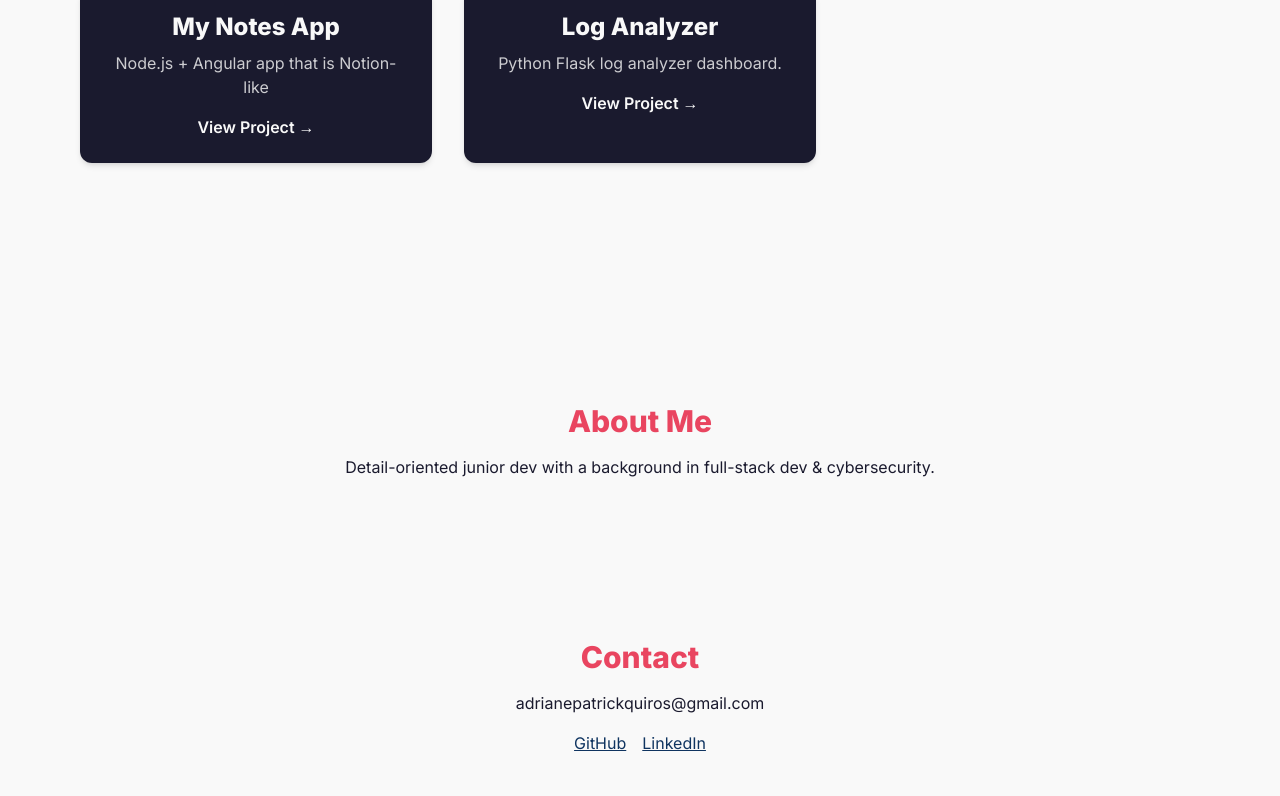
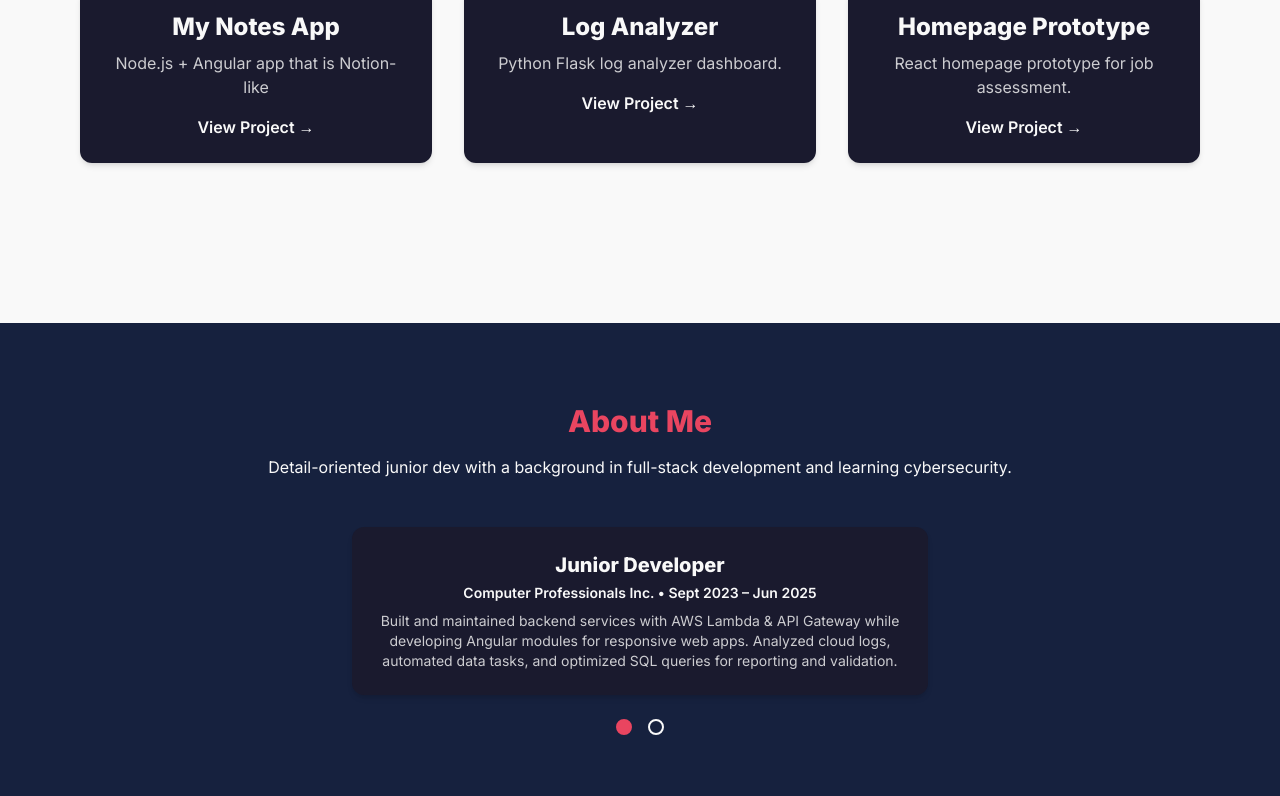
Before and after one commit to apmquiros/my-portfolio, a React (Vite) app: page / in a window 1280 px wide. Shown: the part 644-1440 px from the top of the page. Built offline with nearby package versions, Linux system fonts and the light colour scheme; the HTML template or start-up script is replaced by a standard one.

Commit message:
Added experience card and a new project

```diff
--- a/src/App.jsx
+++ b/src/App.jsx
@@ -1,6 +1,7 @@
 import React from 'react';
 import { motion } from "framer-motion";
 import DarkModeToggle from './DarkModeToggle';
+import ExperienceTimeline from './ExperienceTimeline';
 
 function App() {
 
@@ -71,7 +72,7 @@ function App() {
           >
             <motion.div
               variants={container}
-              className="grid gap-8 md:grid-cols-2 lg:grid-cols-3"
+              className="grid gap-8 md:grid-cols-2 lg:grid-cols-3  mx-auto"
             >
               {/* my-notes-app card */}
               <motion.div
@@ -125,19 +126,50 @@ function App() {
                 </div>
               </motion.div>
 
+              {/* homepage prototype */}
+              <motion.div
+                variants={item}
+                whileHover={{ scale: 1.03, y: -5 }}
+                transition={{ type: 'spring', stiffness: 300 }}
+                className="
+                  bg-brand-dark text-brand-light
+                  dark:bg-brand-light/80 dark:text-brand-dark
+                  rounded-xl
+                  shadow-md dark:shadow-none
+                  dark:drop-shadow-[0_0_8px_rgba(249,249,249,0.1)]
+                  transition-shadow duration-300
+                "
+              >
+                <div className="p-6">
+                  <h3 className="text-2xl font-bold mb-2">Homepage Prototype</h3>
+                  <p className="mb-4 text-brand-light/80 dark:text-brand-dark/80">React homepage prototype for job assessment.</p>
+                  <a
+                    href="https://apmquiros.github.io/feeldx-homepage/"
+                    className="font-semibold hover:underline"
+                  >
+                    View Project →
+                  </a>
+                </div>
+              </motion.div>
+
             </motion.div>
           </motion.section>
         </section>
 
         {/* About Me Section */}
-        <section className="py-20 bg-brand-light dark:bg-brand-dark text-brand-dark dark:text-brand-light text-center px-4">
+        <section className="py-20 bg-brand-darker dark:bg-brand-accent text-brand-light dark:text-brand-light text-center px-4">
           <h2 className="text-3xl font-bold mb-4 text-brand-highlight">About Me</h2>
           <motion.p
-          initial={{ opacity: 0, y: 30 }}
-          whileInView={{ opacity: 1, y: 0 }}
-          transition={{ duration: 1 }}
-          viewport={{ once: true }}
-          >Detail-oriented junior dev with a background in full-stack dev & cybersecurity.</motion.p>
+            initial={{ opacity: 0, y: 30 }}
+            whileInView={{ opacity: 1, y: 0 }}
+            transition={{ duration: 1 }}
+            viewport={{ once: true }}
+            className="mb-12"
+          >
+            Detail-oriented junior dev with a background in full-stack development and learning cybersecurity.
+          </motion.p>
+
+          <ExperienceTimeline />
         </section>
 
         {/* Contact Section */}
@@ -158,7 +190,7 @@ function App() {
 
         </section>
 
-        <footer className="py-6 text-center text-sm text-brand-dark dark:text-brand-light/60">
+        <footer className="py-6 text-center text-sm bg-brand-darker dark:bg-brand-accent text-brand-light dark:text-brand-light">
           &copy; 2025 Adriane Patrick Quiros
         </footer>
       </div>
--- /dev/null
+++ b/src/ExperienceTimeline.jsx
@@ -0,0 +1,70 @@
+import React, { useState } from "react";
+import { motion, AnimatePresence } from "framer-motion";
+
+function ExperienceTimeline() {
+  const experiences = [
+    {
+      title: "Junior Developer",
+      company: "Computer Professionals Inc.",
+      date: "Sept 2023 – Jun 2025",
+      description:
+        "Built and maintained backend services with AWS Lambda & API Gateway while developing Angular modules for responsive web apps. Analyzed cloud logs, automated data tasks, and optimized SQL queries for reporting and validation."
+    },
+    {
+      title: "Document Control Engineer",
+      company: "MetroWorks ICT Construction, Inc.",
+      date: "Apr 2021 – Jul 2023",
+      description:
+        "Managed technical documentation for the National Backbone project and led training on the OSS platform. Reviewed partner deliverables and developed a nationwide KMZ library to visualize network infrastructure."
+    },
+  ];
+
+  const [activeIndex, setActiveIndex] = useState(0);
+
+  return (
+    <div className="flex flex-col items-center">
+      <AnimatePresence mode="wait">
+        <motion.div
+          key={activeIndex}
+          initial={{ opacity: 0, y: 20 }}
+          animate={{ opacity: 1, y: 0 }}
+          exit={{ opacity: 0, y: -20 }}
+          transition={{ duration: 0.5 }}
+          className="
+            max-w-xl bg-brand-dark text-brand-light
+            dark:bg-brand-light/80 dark:text-brand-dark
+            p-6 rounded-xl shadow-md mb-6
+          "
+        >
+          <h3 className="text-xl font-bold mb-1">{experiences[activeIndex].title}</h3>
+          <p className="text-sm mb-2 font-semibold">
+            {experiences[activeIndex].company} • {experiences[activeIndex].date}
+          </p>
+          <p className="text-sm text-brand-light/80 dark:text-brand-dark/80">
+            {experiences[activeIndex].description}
+          </p>
+        </motion.div>
+      </AnimatePresence>
+
+      <div className="flex gap-4">
+        {experiences.map((exp, index) => (
+          <button
+            key={index}
+            onClick={() => setActiveIndex(index)}
+            className={`
+              w-4 h-4 rounded-full border-2
+              ${index === activeIndex
+                ? "bg-brand-highlight border-brand-highlight"
+                : "bg-transparent border-brand-light dark:border-brand-dark"
+              }
+              transition
+            `}
+            aria-label={`Show ${exp.title}`}
+          ></button>
+        ))}
+      </div>
+    </div>
+  );
+}
+
+export default ExperienceTimeline;
```
